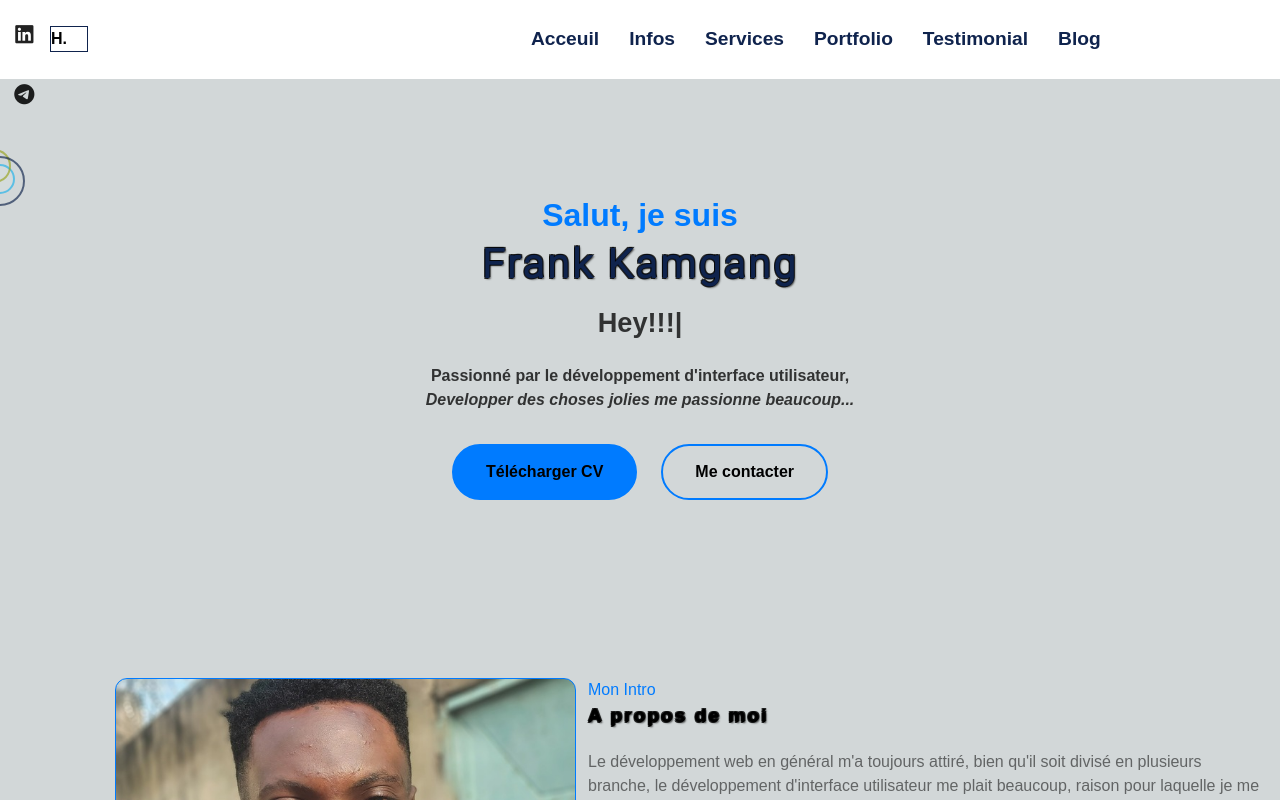
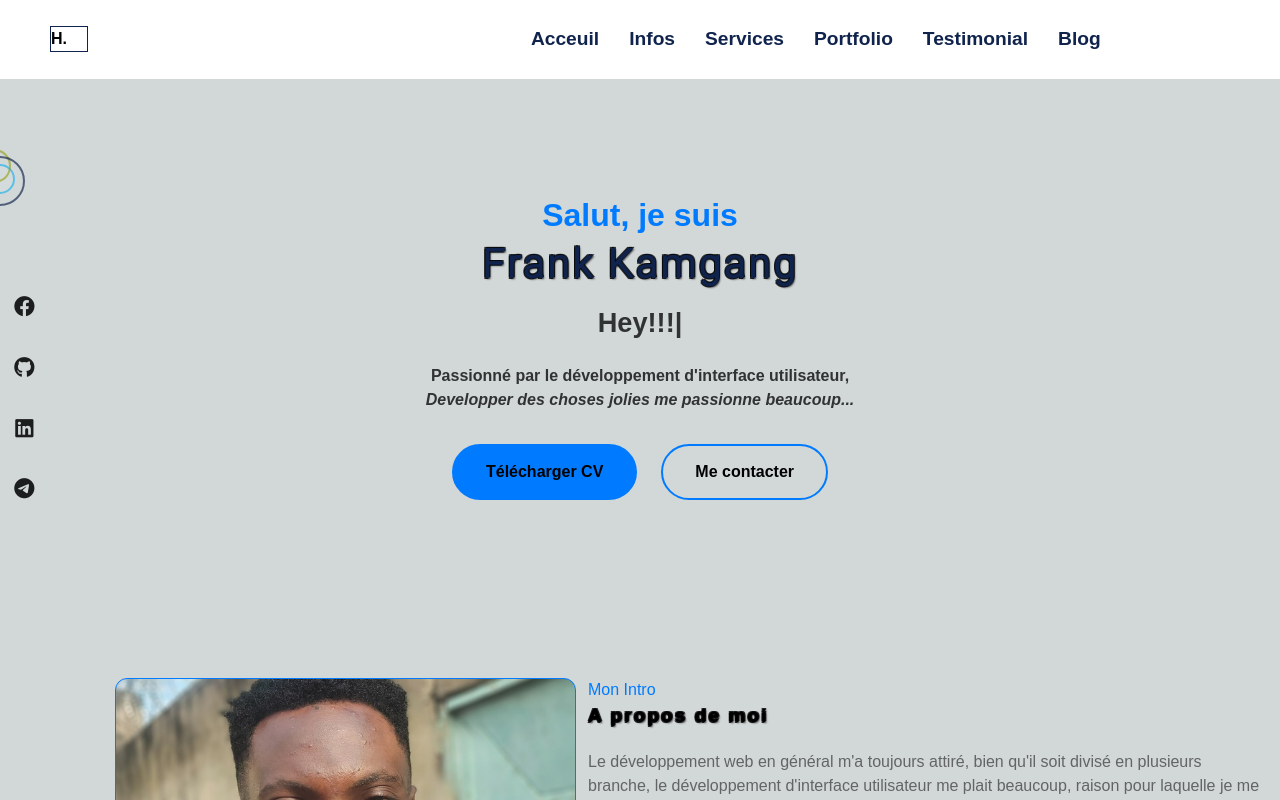
Before and after one commit to Frankam487/portfolio, a React (Vite) app: page / in a window 1280 px wide. Shown: the top 800 px of the page. Built offline with nearby package versions, Linux system fonts and the light colour scheme.

Commit message:
effect added

```diff
--- a/src/components/Blog.jsx
+++ b/src/components/Blog.jsx
@@ -9,6 +9,7 @@ const Blog = () => {
       date: "12/14/2024",
       text: "Je fais le developpement d'appli mobile et aussi dans le graphisme(photoshop)"
     },
+
     {
       id: 1,
       image: "../../4.jpg",
--- a/src/components/Icons.jsx
+++ b/src/components/Icons.jsx
@@ -1,14 +1,13 @@
 import { useEffect } from "react";
 
 const Icons = () => {
-   useEffect(() => {
-      const icon = document.querySelector(".icons");
-      icon.style.transformTranslateY = -50 + "%";
 
-   }, [])
+   // useEffect(() => {
+   //    const icon = document.querySelector(".icons");
+   //    icon.style.transformTranslateY = -50 + "%";
+   // }, []);
    return (
       <div className="icons">
-
          <a href="https://www.facebook.com/Frankam.Shopping" target="_blank" className="fab fa-facebook"></a>
          <a href="https://github.com/Frankam487" target="_blank" className="fab fa-github"></a>
          <a href="https://www.linkedin.com/in/frank-kamgang/" target="_blank" className="fab fa-linkedin"></a>
--- a/src/styles/components/_Icons.scss
+++ b/src/styles/components/_Icons.scss
@@ -1,16 +1,15 @@
-.iconn {
-    position: absolute;
-    top: 200px;
-    visibility: visible;
-    transition: .2s ease;
-    // background-color: red;
-}
+// .iconn {
+//     position: absolute;
+//     top: 200px;
+//     visibility: visible;
+//     transition: .2s ease;
+//     // background-color: red;
+// }
 .icons {
     z-index: 10;
     position: fixed;
-    top: 50%;
+    top: 34%;
     left: 0;
-    transform: translateY(-206%);
     display: flex;
     flex-direction: column;
     align-items: center;
```
